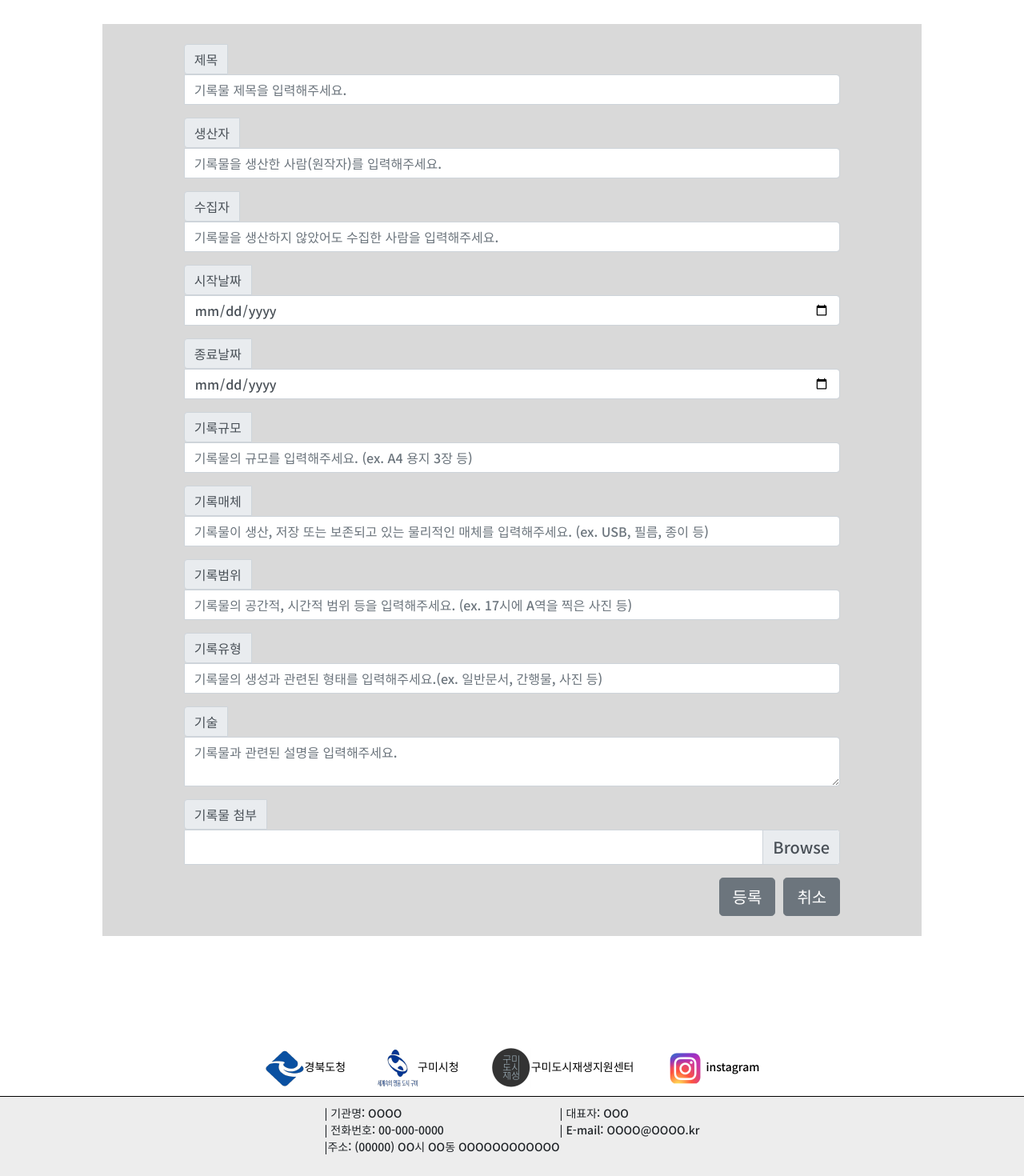
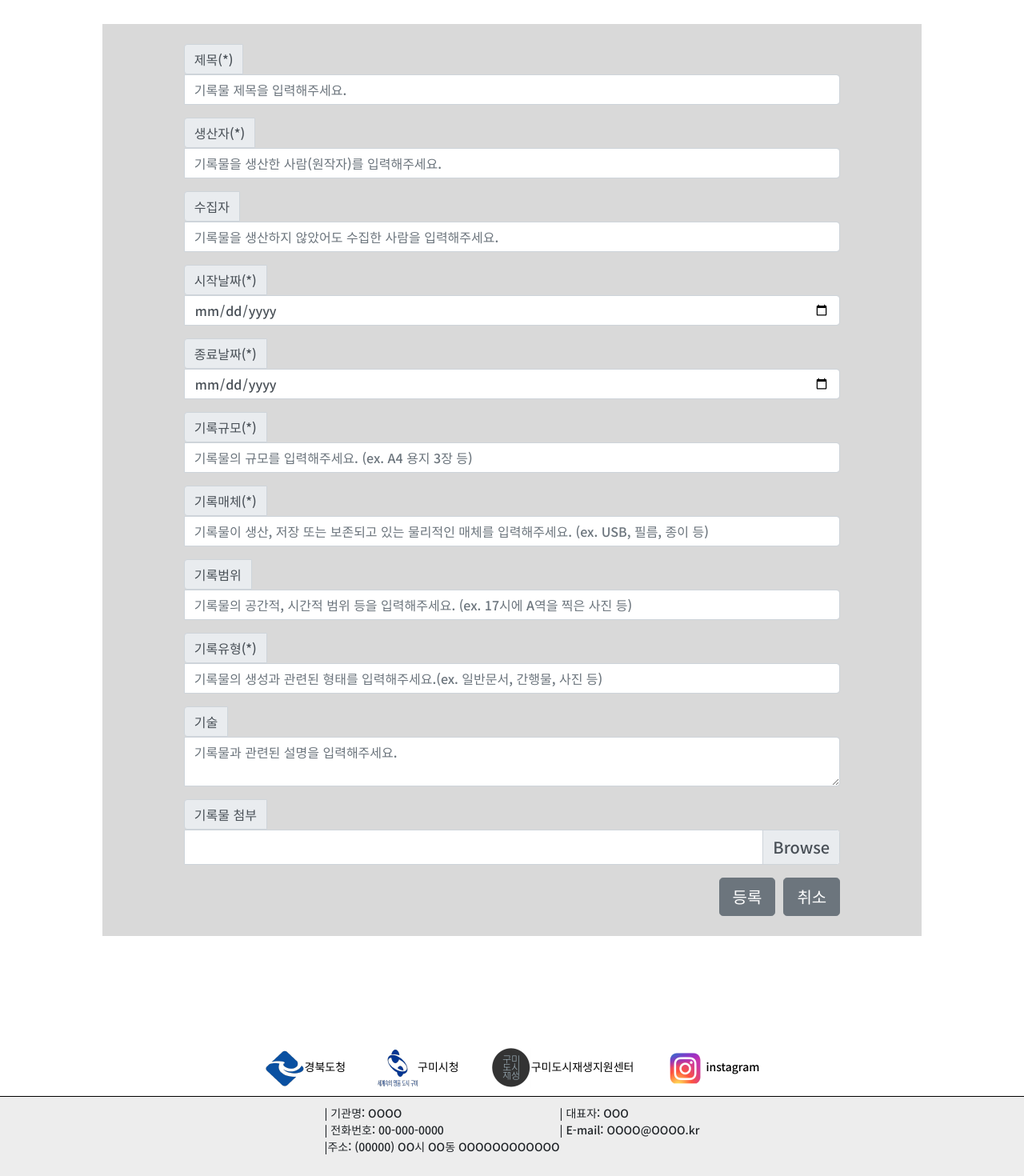
Before and after one commit to ykj33/WAP, a PHP site: page /register.html in a window 1280 px wide; the page is wider, and only the part inside the window is pictured. Shown: the part 170-1640 px from the top of that part at 80% size. Run offline with PHP 8.4, Linux system fonts and the light colour scheme.

Commit message:
20210713 기록물 등록 필요 항목 입력여부 체크 구현

```diff
--- a/php/register.php
+++ b/php/register.php
@@ -55,7 +55,7 @@ try {
     // 트랜잭션 시작
     $pdo->beginTransaction();
     $sql = "INSERT INTO rikarsong.record (identifier, record_id, title, creator, collector, date_from, date_to, extent, medium, scope, type, description, level_of_description, url)
-            VALUES (:identifier, :record_id, :title, :creator, :collector, :date_from, :date_to, :extent, :medium, :scope, :type, :description, 'item' :url)";
+            VALUES (:identifier, :record_id, :title, :creator, :collector, :date_from, :date_to, :extent, :medium, :scope, :type, :description, 'item', :url)";
     $stmh = $pdo->prepare($sql);
     $stmh->bindValue(':identifier', $identifier, PDO::PARAM_STR);
     $stmh->bindValue(':record_id', $record_id, PDO::PARAM_STR);
--- a/register.html
+++ b/register.html
@@ -121,11 +121,11 @@
     <div class="content">
         <div class="inner">
             <div class="regist-inner">
-                <form action="./php/register.php" method="POST" class="register" enctype="multipart/form-data">
+                <form action="./php/register.php" method="POST" class="register" id="register_form" name="register_form" enctype="multipart/form-data">
                     <div class="metadata-group">
                         <div class="input-group mb-3">
                             <div class="input-group-prepend">
-                                <span class="input-group-text" id="title_label">제목</span>
+                                <span class="input-group-text" id="title_label">제목(*)</span>
                             </div>
                             <input type="text" class="form-control" placeholder="기록물 제목을 입력해주세요." aria-label="제목"
                                 aria-describedby="title" name="title" id="title">
@@ -133,7 +133,7 @@
 
                         <div class="input-group mb-3">
                             <div class="input-group-prepend">
-                                <span class="input-group-text" id="creator_label">생산자</span>
+                                <span class="input-group-text" id="creator_label">생산자(*)</span>
                             </div>
                             <input type="text" class="form-control" placeholder="기록물을 생산한 사람(원작자)를 입력해주세요."
                                 aria-label="생산자" aria-describedby="creator" name="creator" id="creator">
@@ -149,28 +149,28 @@
 
                         <div class="input-group mb-3">
                             <div class="input-group-prepend">
-                                <span class="input-group-text" id="date_from_label">시작날짜</span>
+                                <span class="input-group-text" id="date_from_label">시작날짜(*)</span>
                             </div>
                             <input type="date" class="form-control" placeholder="기록을 시작한 날짜를 입력해주세요." aria-label="시작날짜"
                                 aria-describedby="date_from" name="date_from" id="date_from">
                         </div>
                         <div class="input-group mb-3">
                             <div class="input-group-prepend">
-                                <span class="input-group-text" id="date_to_label">종료날짜</span>
+                                <span class="input-group-text" id="date_to_label">종료날짜(*)</span>
                             </div>
                             <input type="date" class="form-control" placeholder="기록을 종료한 날짜를 입력해주세요." aria-label="종료날짜"
                                 aria-describedby="date_to" name="date_to" id="date_to">
                         </div>
                         <div class="input-group mb-3">
                             <div class="input-group-prepend">
-                                <span class="input-group-text" id="extent_label">기록규모</span>
+                                <span class="input-group-text" id="extent_label">기록규모(*)</span>
                             </div>
                             <input type="text" class="form-control" placeholder="기록물의 규모를 입력해주세요. (ex. A4 용지 3장 등)"
                                 aria-label="기록규모" aria-describedby="extent" name="extent" id="extent">
                         </div>
                         <div class="input-group mb-3">
                             <div class="input-group-prepend">
-                                <span class="input-group-text" id="medium_label">기록매체</span>
+                                <span class="input-group-text" id="medium_label">기록매체(*)</span>
                             </div>
                             <input type="text" class="form-control"
                                 placeholder="기록물이 생산, 저장 또는 보존되고 있는 물리적인 매체를 입력해주세요. (ex. USB, 필름, 종이 등)"
@@ -186,7 +186,7 @@
                         </div>
                         <div class="input-group mb-3">
                             <div class="input-group-prepend">
-                                <span class="input-group-text" id="type_label">기록유형</span>
+                                <span class="input-group-text" id="type_label">기록유형(*)</span>
                             </div>
                             <input type="text" class="form-control"
                                 placeholder="기록물의 생성과 관련된 형태를 입력해주세요.(ex. 일반문서, 간행물, 사진 등)" aria-label="기록유형"
```
Also changed, not shown: js/main.js (+42 -68 lines).
